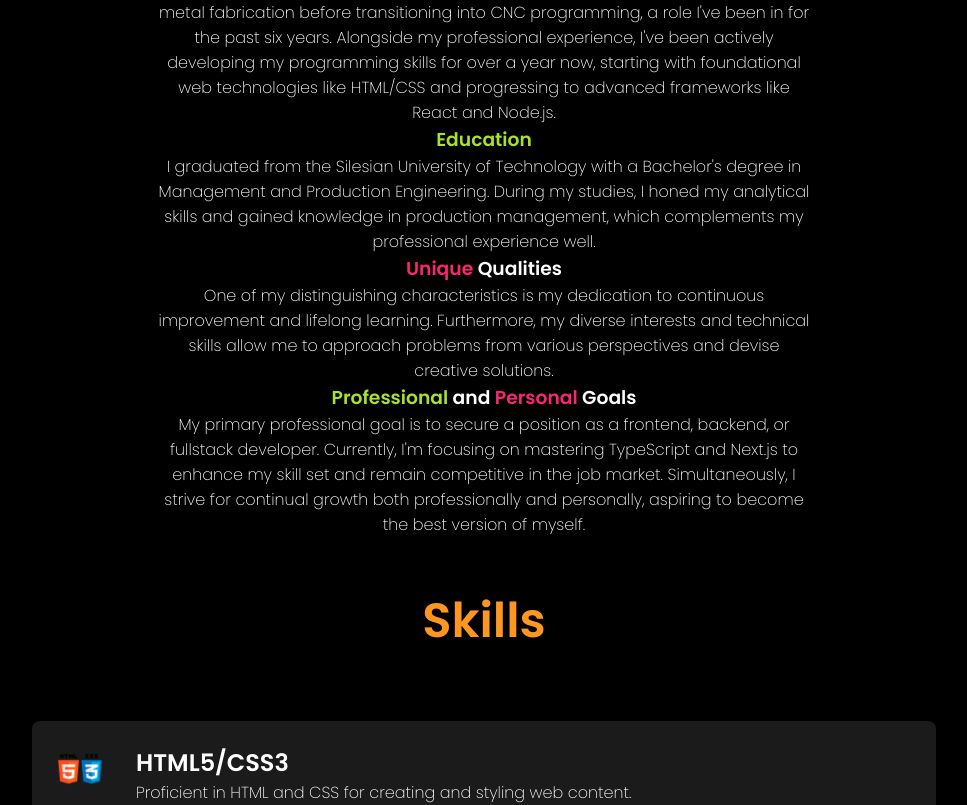
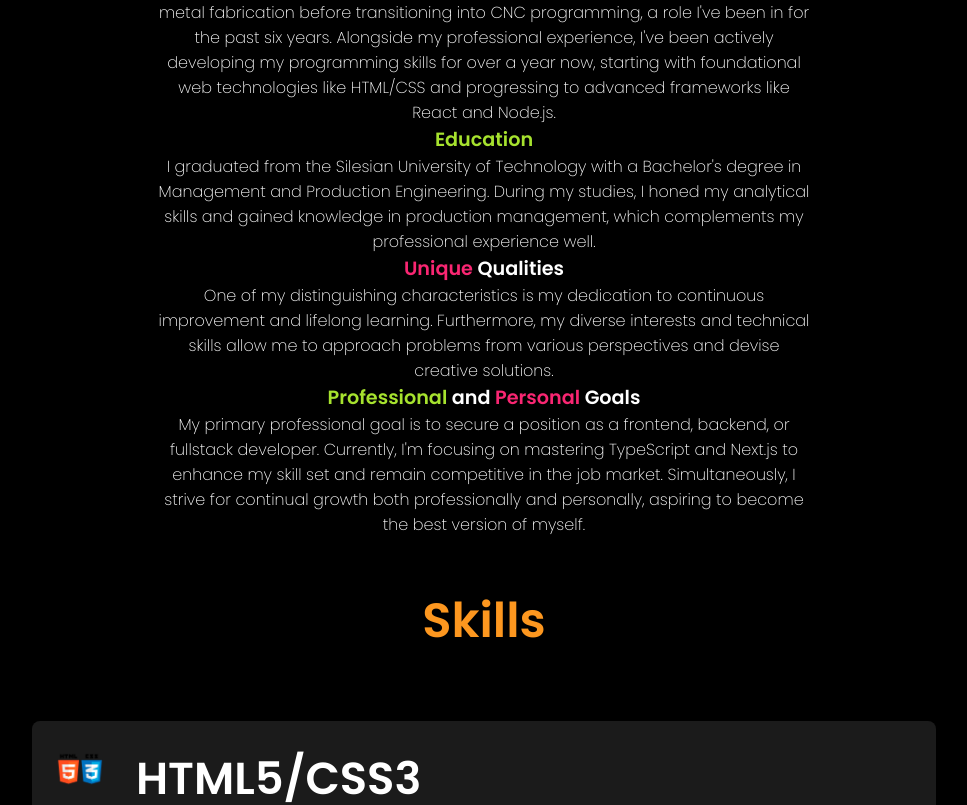
Before and after one commit to adiczq/portfolio, a React (Create React App) app: page / in a window 1280 px wide. Shown: the part 1168-1973 px from the top of the page, without its empty margins (156-1123 px from the left). Built offline with nearby package versions, Linux system fonts and the light colour scheme.

Commit message:
Update App.css

```diff
--- a/src/App.css
+++ b/src/App.css
@@ -1,5 +1,14 @@
 .app {
   position: relative;
+}
+h1 {
+  font-size: 3.2rem;
+}
+h2 {
+  font-size: 2.8rem;
+}
+h3 {
+  font-size: 1.2rem;
 }
 
 .blurred-background {
```
